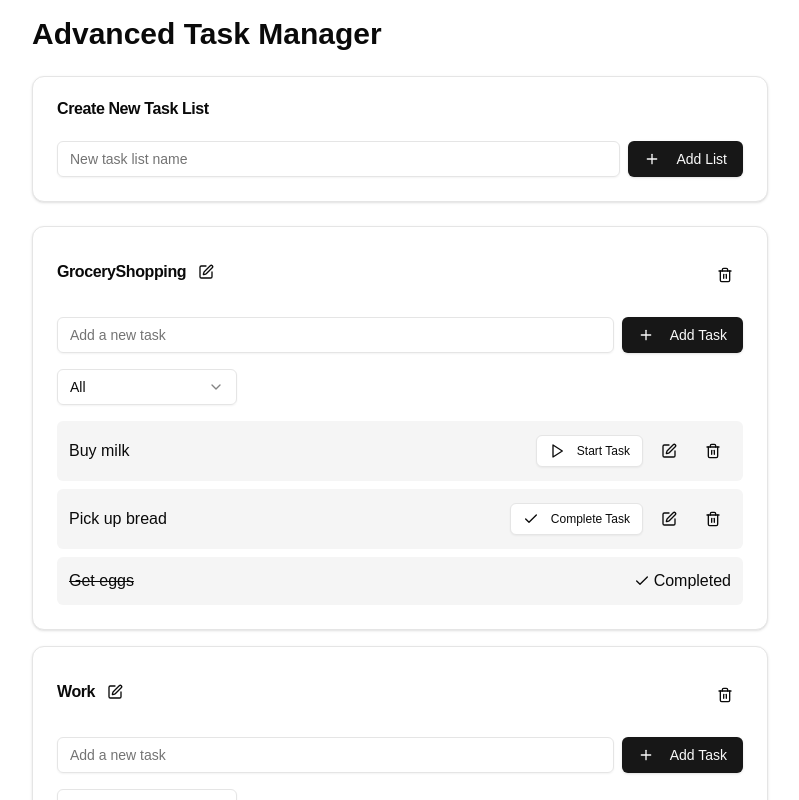
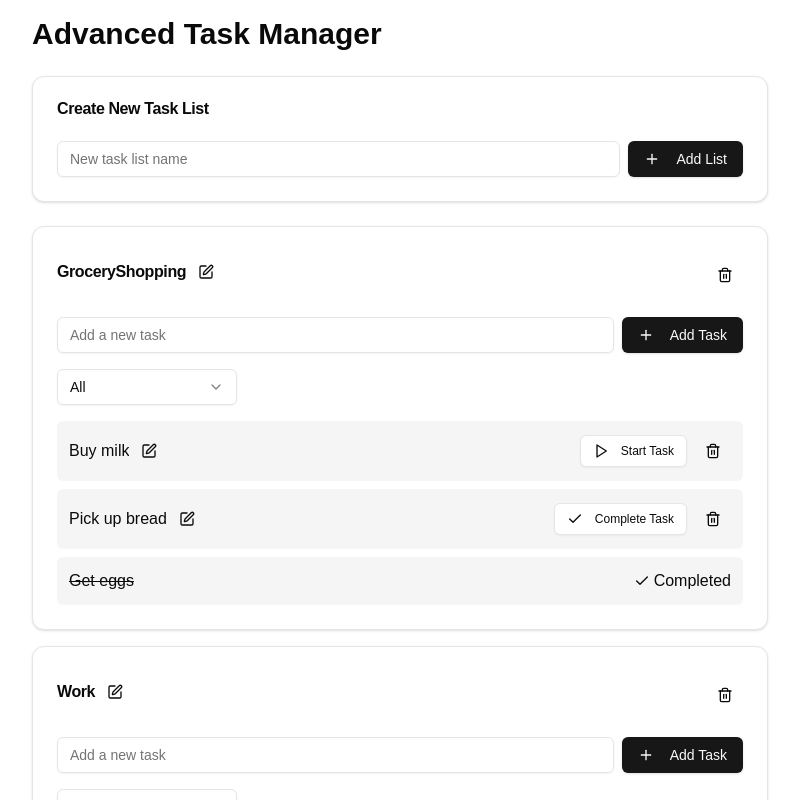
Before and after one commit to aleksiliu/task-manager, a Next.js app: page / in a window 1280 px wide. Shown: the top 800 px of the page, without its empty margins (240-1039 px from the left). Built offline with nearby package versions, Linux system fonts and the light colour scheme.

Commit message:
Add edit next to description task

```diff
--- a/features/task-list/task-item.tsx
+++ b/features/task-list/task-item.tsx
@@ -54,31 +54,40 @@ export function TaskItem({ task, onEdit, onDelete, onStatusChange }: TaskItemPro
 
   return (
     <li className='flex items-center justify-between rounded-md bg-secondary p-3 transition-colors hover:bg-secondary/80'>
+      <div className='mr-2 flex flex-grow items-center'>
         {isEditing ? (
+          <div className='flex flex-grow items-center gap-2'>
             <Input
               value={editedDescription}
               onChange={(e) => setEditedDescription(e.target.value)}
-          className='mr-2 flex-grow'
+              className='flex-grow'
               autoFocus
             />
+            <Button variant='ghost' size='icon' onClick={handleEdit} className='h-6 w-6'>
+              <Check className='h-4 w-4' />
+            </Button>
+          </div>
         ) : (
-        <span className={`mr-2 flex-grow truncate ${task.status === 'done' ? 'line-through' : ''}`}>
-          {task.description}
-        </span>
+          <div className='flex flex-grow items-center gap-2'>
+            <span className={`truncate ${task.status === 'done' ? 'line-through' : ''}`}>{task.description}</span>
+            {task.status !== 'done' && (
+              <Button variant='ghost' size='icon' onClick={handleEdit} className='h-6 w-6'>
+                <Edit className='h-4 w-4' />
+              </Button>
             )}
+          </div>
+        )}
+      </div>
+      {!isEditing && (
         <div className='flex items-center space-x-2'>
           {getStatusButton()}
           {task.status !== 'done' && (
-          <>
-            <Button variant='ghost' size='icon' onClick={handleEdit}>
-              {isEditing ? <Check className='h-4 w-4' /> : <Edit className='h-4 w-4' />}
-            </Button>
             <Button variant='ghost' size='icon' onClick={() => onDelete(task.id)}>
               <Trash2 className='h-4 w-4' />
             </Button>
-          </>
           )}
         </div>
+      )}
     </li>
   );
 }
```
Lines whose indentation alone changed are shown as unchanged.
